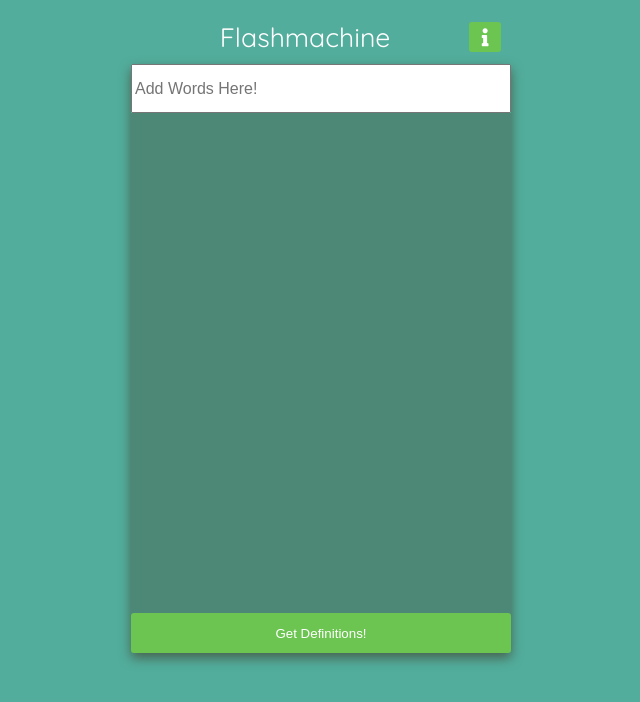
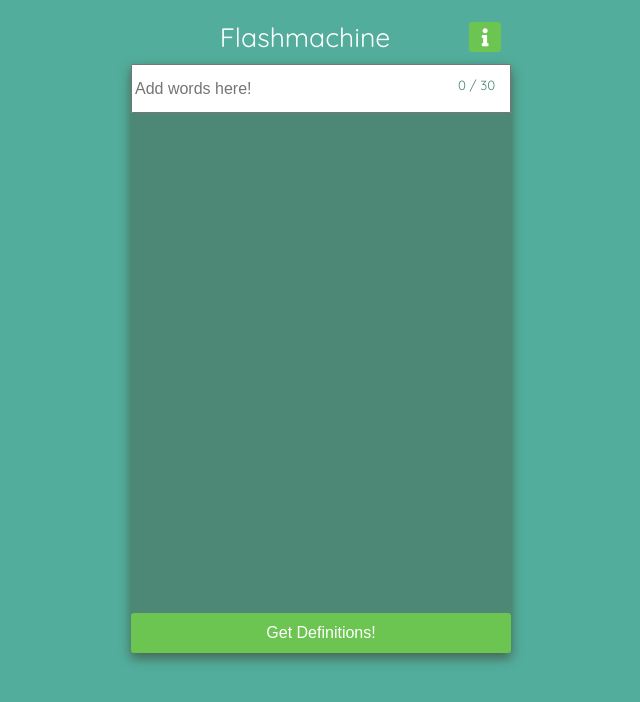
Before and after one commit to Tobio89/Flashmachine-2, a React (Create React App) app: page / in a window 1280 px wide. Shown: the top 702 px of the page, without its empty margins (319-959 px from the left). Built offline with nearby package versions, Linux system fonts and the light colour scheme.

Commit message:
Refactor: Add word count, and change some font sizes

```diff
--- a/src/components/Button/Button.module.scss
+++ b/src/components/Button/Button.module.scss
@@ -1,8 +1,9 @@
 .button {
   background-color: var(--green-3);
   border: 0;
+  border-radius: 3px;
   color: white;
-  border-radius: 3px;
+  font-size: 1rem;
 }
 .button:hover {
   background-color: var(--green-4);
@@ -12,15 +13,14 @@
   transform: translateY(2px);
 }
 
-
 @keyframes bulge {
   0% {
-    transform:scale(1);
+    transform: scale(1);
   }
   50% {
-    transform:scale(1.05);
+    transform: scale(1.05);
   }
   100% {
-    transform:scale(1);
+    transform: scale(1);
   }
 }
--- a/src/index.css
+++ b/src/index.css
@@ -6,6 +6,7 @@
     "Ubuntu", "Cantarell", "Fira Sans", "Droid Sans", "Helvetica Neue",
     sans-serif; */
   font-family: "Quicksand", sans-serif;
+  font-size: 10pt;
   -webkit-font-smoothing: antialiased;
   -moz-osx-font-smoothing: grayscale;
 
--- a/src/pages/About/About.module.scss
+++ b/src/pages/About/About.module.scss
@@ -14,6 +14,7 @@
 .title {
   width: 100%;
   margin-bottom: 10px;
+  font-size: 1rem;
 }
 .detailBox {
   width: 100%;
@@ -21,6 +22,7 @@
 
   & summary {
     cursor: pointer;
+    font-size: 0.9rem;
   }
 
   & a {
--- a/src/pages/About/index.tsx
+++ b/src/pages/About/index.tsx
@@ -42,6 +42,14 @@
           The dictionary I'm using doesn't really support other languages that
           well. Plus using another dictionary would mean basically building a
           whole 'nother app. It's not on the cards right now.
+        </p>
+      </details>
+      <details className={style.detailBox}>
+        <summary>Can I use this on my phone?</summary>
+        <p>
+          Yeeees, I made it with phones in mind, but certainly with iPhones the
+          resulting .txt file can look a bit strange when opened. Also, you need
+          to use the PC to import the cards into Anki!
         </p>
       </details>
       <details className={style.detailBox}>
--- a/src/pages/Editing/Editor/Editor.module.scss
+++ b/src/pages/Editing/Editor/Editor.module.scss
@@ -9,7 +9,7 @@
 
 .title {
   border-bottom: 1px solid var(--blue-0);
-  font-size: large;
+  font-size: 1.4rem;
   padding: 13px;
   position: relative;
   width: 100%;
@@ -35,6 +35,7 @@
   background-color: var(--blue-2);
   border: 1px solid transparent;
   color: white;
+  font-size: 1rem;
   height: 100%;
   overflow-y: auto;
   resize: none;
--- a/src/pages/Editing/Editor/WordTabs/WordTabs.module.scss
+++ b/src/pages/Editing/Editor/WordTabs/WordTabs.module.scss
@@ -20,6 +20,7 @@
   display: flex;
   justify-content: center;
   flex: 0 0 25px;
+  font-size: 0.9rem;
 }
 
 .tab:hover {
--- a/src/pages/Main/WordEntry/WordEntry.module.scss
+++ b/src/pages/Main/WordEntry/WordEntry.module.scss
@@ -1,3 +1,25 @@
+.inputArea {
+  width: 100%;
+  height: 49px;
+  position: relative;
+}
+.count {
+  position: absolute;
+  top: 13px;
+  right: 3px;
+  height: 30px;
+  width: 50px;
+  color: var(--blue-1);
+}
+.overcount {
+  position: absolute;
+  top: 13px;
+  right: 3px;
+  height: 30px;
+  width: 50px;
+  color: var(--salsa);
+}
+
 input {
   width: 100%;
   height: 49px;
@@ -5,7 +27,7 @@
 }
 
 .prevent {
-  background-color: var(--cinnabar);
+  color: var(--cinnabar);
 }
 
 .buttons {
--- a/src/pages/Main/WordEntry/WordListDisplay/WordList.module.scss
+++ b/src/pages/Main/WordEntry/WordListDisplay/WordList.module.scss
@@ -9,6 +9,7 @@
   .wordCell {
     align-items: center;
     display: flex;
+    font-size: 1rem;
     flex: 0 0 32px;
     justify-content: space-between;
     overflow: hidden;
--- a/src/pages/Main/WordEntry/index.tsx
+++ b/src/pages/Main/WordEntry/index.tsx
@@ -49,13 +49,22 @@
 
   return (
     <>
-      <input
-        className={preventInput ? style.prevent : undefined}
-        placeholder="Add Words Here!"
-        value={wordInput}
-        onChange={(e) => setWordInput(e.target.value)}
-        onKeyDown={(e) => handleKeyDown(e)}
-      />
+      <div className={style.inputArea}>
+        <input
+          placeholder={preventInput ? "Max words reached!" : "Add words here!"}
+          value={wordInput}
+          onChange={(e) => setWordInput(e.target.value)}
+          onKeyDown={(e) => handleKeyDown(e)}
+        />
+        <div
+          className={
+            wordList && wordList?.length >= 30 ? style.overcount : style.count
+          }
+        >
+          {wordList?.length || "0"} / 30
+        </div>
+      </div>
+
       <WordListDisplay words={wordList} removeWord={removeWord} />
       <div className={style.buttons}>
         <Button
```
